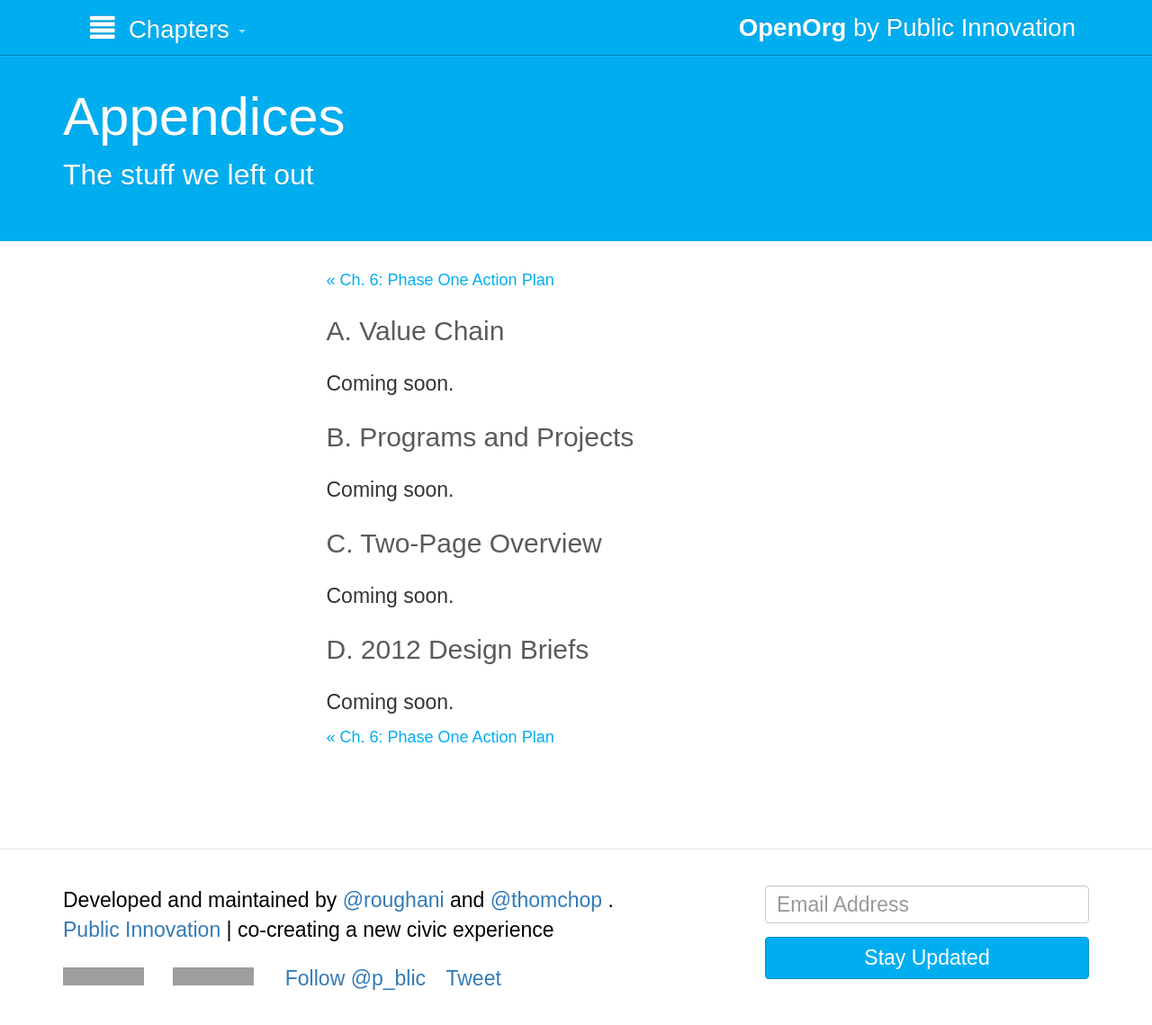
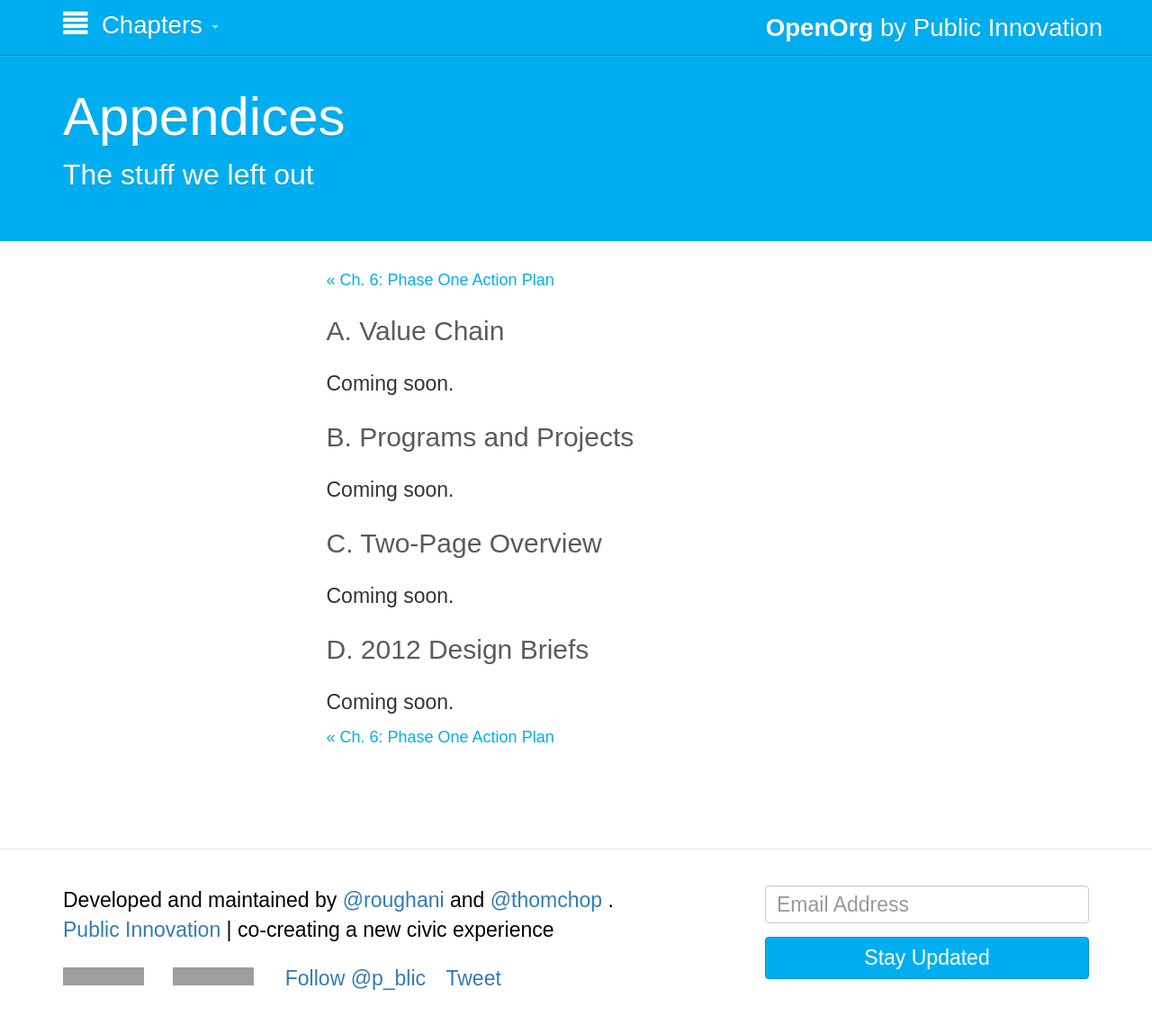
Before and after one commit to publicinnovation/openorg, a Jekyll site: the page built from chapters/7_appendices.md, in a window 1280 px wide and 1154 px high. Shown: the top 1139 px of the window at 90% size. Built offline with Jekyll 4.4.1, drawn with Linux system fonts in a browser that asks for light colours; nearby versions of some CDN libraries; Markdown is read by kramdown in place of the engine named in the settings; comment, search, counter and statistics services are not loaded; grey boxes are pictures that could not be loaded.

Commit message:
Actually fix the navbar stuff this time?

```diff
--- a/css/custom.css
+++ b/css/custom.css
@@ -29,8 +29,37 @@ h4 > a {
   margin-bottom: inherit;
   position: relative;
   display: block;
-  padding: 10px 15px;
+  padding-top: 10px;
+  padding-bottom: 10px;
 }
+
+.navbar-nav > li > a {
+  padding-top: 10px;
+  padding-bottom: 10px;
+}
+
+@media (max-width: 767px) {
+  .navbar-nav > li > a {
+    padding-left: 15px;
+    padding-right: 15px;
+  }
+  .navbar-text {
+    padding-left: 15px;
+    padding-right: 15px;
+  }
+}
+
+@media (min-width: 768px) {
+  .navbar-nav > li > a {
+    padding-left: 0px;
+    padding-right: 0px;
+  }
+  .navbar-text {
+    margin-right: 0px;
+    margin-left: 0px;
+  }
+}
+
 
 .btn-outline {
   color: #00aeef;
```
